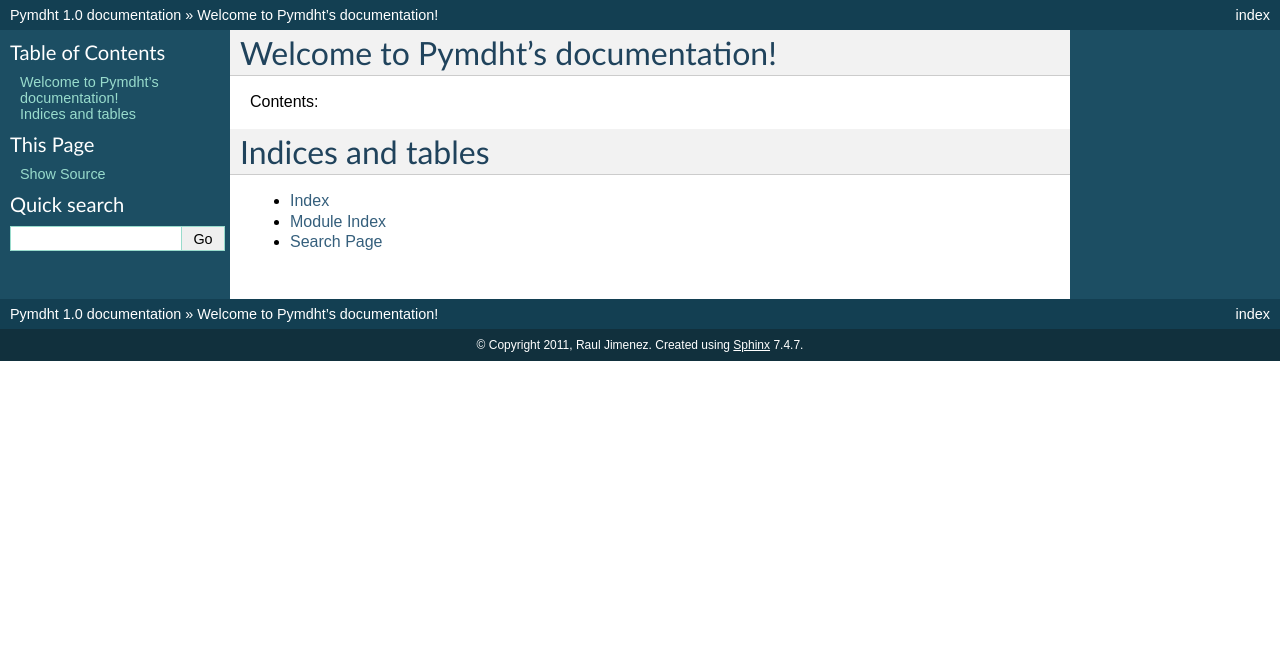
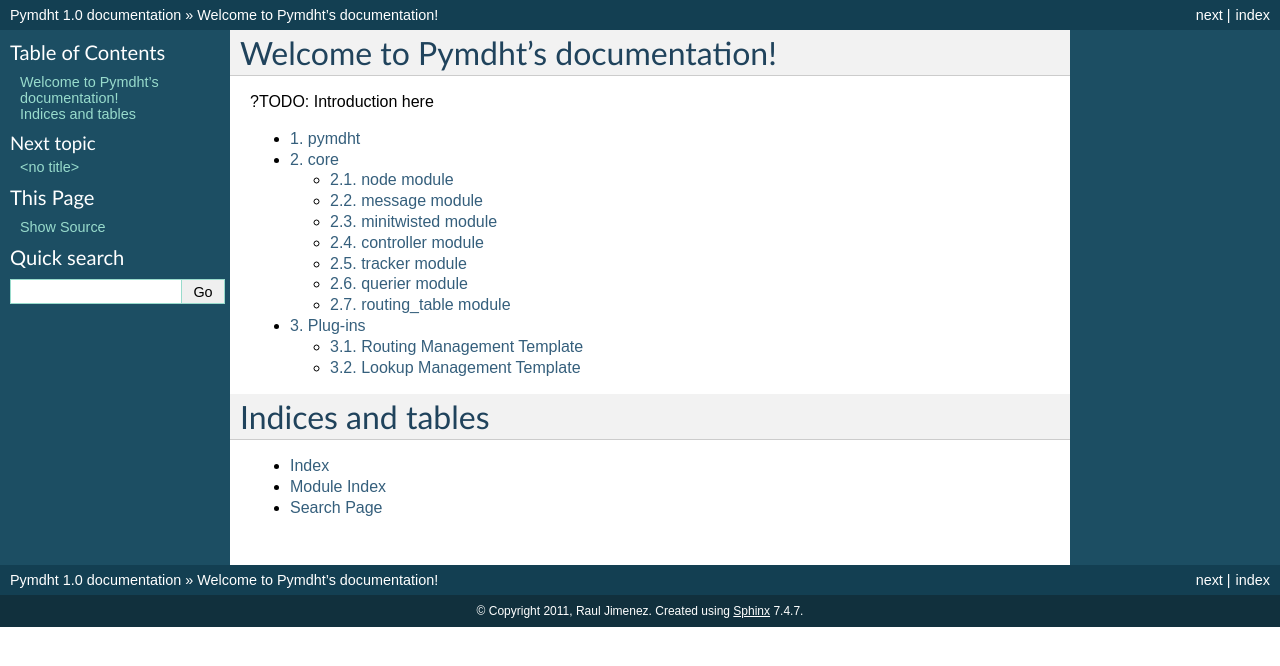
Before and after one commit to rauljim/pymdht, a Sphinx documentation site: the page built from doc/source/index.rst, in a window 1280 px wide. Shown: the top 666 px of the page. Built offline with Sphinx 7.4.7, drawn with Linux system fonts in a browser that asks for light colours.

Commit message:
Adding documentation (using Sphinx)

```diff
--- a/doc/source/conf.py
+++ b/doc/source/conf.py
@@ -17,6 +17,9 @@
 # add these directories to sys.path here. If the directory is relative to the
 # documentation root, use os.path.abspath to make it absolute, like shown here.
 #sys.path.insert(0, os.path.abspath('.'))
+
+sys.path.insert(0, os.path.abspath('../..'))
+sys.path.insert(0, os.path.abspath('../../core'))
 
 # -- General configuration -----------------------------------------------------
 
--- /dev/null
+++ b/doc/source/controller.rst
@@ -0,0 +1,5 @@
+controller
+===========
+
+.. automodule:: controller
+   :members:
--- /dev/null
+++ b/doc/source/core.rst
@@ -0,0 +1,37 @@
+core
+====
+
+node module
+-----------
+.. automodule:: node
+   :members:
+
+message module
+--------------
+.. automodule:: message
+   :members:
+
+minitwisted module
+------------------
+.. automodule:: minitwisted
+   :members:
+
+controller module
+-----------------
+.. automodule:: controller
+   :members:
+
+tracker module
+--------------
+.. automodule:: tracker
+   :members:
+
+querier module
+--------------
+.. automodule:: querier
+   :members:
+
+routing_table module
+--------------------
+.. automodule:: routing_table
+   :members:
--- a/doc/source/index.rst
+++ b/doc/source/index.rst
@@ -6,10 +6,17 @@
 Welcome to Pymdht's documentation!
 ==================================
 
-Contents:
+?TODO: Introduction here
 
 .. toctree::
    :maxdepth: 2
+   :numbered:
+
+   introduction
+   pymdht
+   core
+   plugins
+
 
 Indices and tables
 ==================
--- /dev/null
+++ b/doc/source/introduction.rst
@@ -0,0 +1 @@
+?TODO: Little introduction here
--- /dev/null
+++ b/doc/source/message.rst
@@ -0,0 +1,5 @@
+message
+=======
+
+.. automodule:: message
+   :members:
--- /dev/null
+++ b/doc/source/minitwisted.rst
@@ -0,0 +1,5 @@
+minitwisted
+======
+
+.. automodule:: minitwisted
+   :members:
--- /dev/null
+++ b/doc/source/node.rst
@@ -0,0 +1,5 @@
+node
+====
+
+.. automodule:: node
+   :members:
--- /dev/null
+++ b/doc/source/plugins.rst
@@ -0,0 +1,12 @@
+Plug-ins
+========
+
+Routing Management Template
+-----------
+.. automodule:: routing_plugin_template
+   :members:
+
+Lookup Management Template
+--------------
+.. automodule:: lookup_plugin_template
+   :members:
--- /dev/null
+++ b/doc/source/pymdht.rst
@@ -0,0 +1,5 @@
+pymdht
+======
+
+.. automodule:: pymdht
+   :members:
--- /dev/null
+++ b/doc/source/tracker.rst
@@ -0,0 +1,5 @@
+tracker
+=========
+
+.. automodule:: tracker
+   :members:
```
Also changed, not shown: doc/source/identifier.rst (added), 1 other file.
